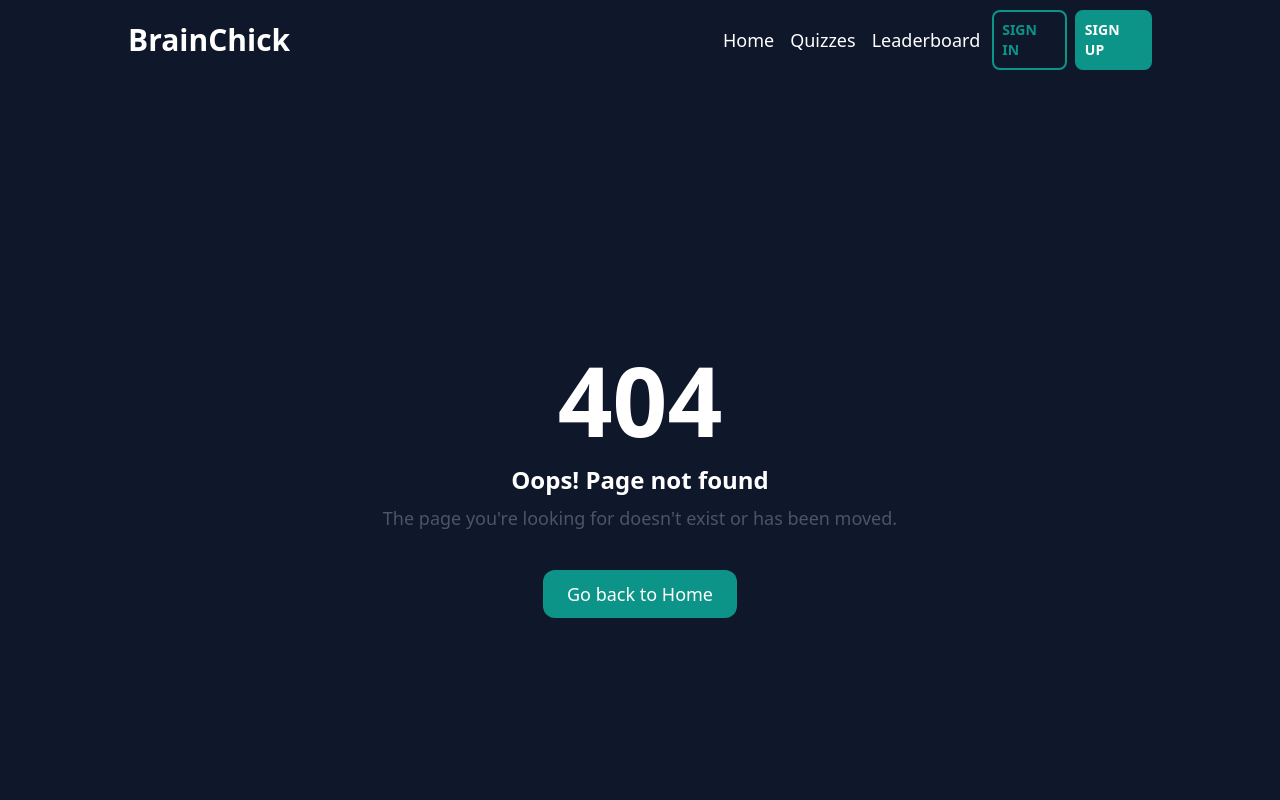
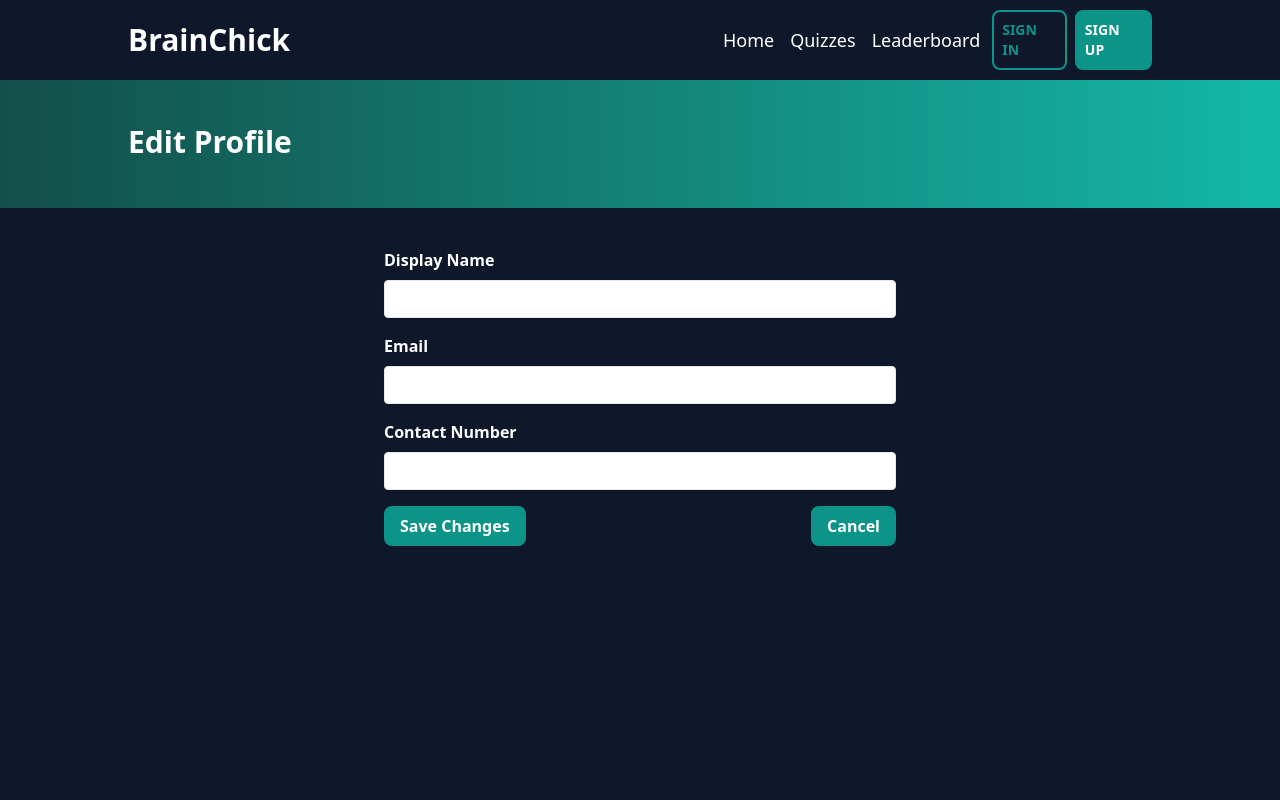
Before and after one commit to shashankaz/BrainChick, a React (Vite) app in the folder client/: page /edit-profile in a window 1280 px wide. Shown: the top 800 px of the page. Built offline with nearby package versions, Linux system fonts and the light colour scheme; no server answers.

Commit message:
added profile edit

```diff
--- a/client/src/App.jsx
+++ b/client/src/App.jsx
@@ -12,6 +12,7 @@ const ResultsPage = lazy(() => import("./pages/ResultsPage"));
 const ResultDetailPage = lazy(() => import("./pages/ResultDetailPage"));
 const Leaderboard = lazy(() => import("./pages/Leaderboard"));
 const Profile = lazy(() => import("./pages/Profile"));
+const EditProfile = lazy(() => import("./pages/EditProfile"));
 const SignIn = lazy(() => import("./pages/SignIn"));
 const SignUp = lazy(() => import("./pages/SignUp"));
 const NotFound = lazy(() => import("./pages/NotFound"));
@@ -32,6 +33,7 @@ const App = () => {
             <Route path="/results/:resultId" element={<ResultDetailPage />} />
             <Route path="/leaderboard" element={<Leaderboard />} />
             <Route path="/profile" element={<Profile />} />
+            <Route path="/edit-profile" element={<EditProfile />} />
             <Route path="/signin" element={<SignIn />} />
             <Route path="/signup" element={<SignUp />} />
             <Route path="*" element={<NotFound />} />
--- /dev/null
+++ b/client/src/pages/EditProfile.jsx
@@ -0,0 +1,84 @@
+import React, { useState } from "react";
+import { useNavigate } from "react-router-dom";
+import { updateProfile } from "firebase/auth";
+import { auth } from "../firebase";
+import ProfileHero from "../components/ProfileHero";
+
+const EditProfile = () => {
+  const navigate = useNavigate();
+  const user = auth.currentUser;
+  const [displayName, setDisplayName] = useState(user?.displayName || "");
+  const [email, setEmail] = useState(user?.email || "");
+  const [phoneNumber, setPhoneNumber] = useState(user?.phoneNumber || "");
+
+  const handleUpdateProfile = async (e) => {
+    e.preventDefault();
+    try {
+      if (user) {
+        await updateProfile(user, {
+          displayName: displayName,
+          phoneNumber: phoneNumber,
+        });
+        if (email !== user.email) {
+          await user.updateEmail(email);
+        }
+        navigate("/profile");
+      }
+    } catch (error) {
+      console.error("Error updating profile:", error.message);
+    }
+  };
+
+  return (
+    <div className="min-h-screen">
+      <ProfileHero title={"Edit Profile"} />
+      <div className="flex flex-col items-center justify-center mx-4 sm:mx-8 md:mx-16 lg:mx-32 my-10">
+        <form onSubmit={handleUpdateProfile} className="w-full max-w-lg">
+          <div className="mb-4">
+            <label className="block font-bold mb-2">Display Name</label>
+            <input
+              type="text"
+              value={displayName}
+              onChange={(e) => setDisplayName(e.target.value)}
+              className="shadow appearance-none border rounded w-full py-2 px-3 text-black leading-tight focus:outline-none focus:shadow-outline"
+            />
+          </div>
+          <div className="mb-4">
+            <label className="block font-bold mb-2">Email</label>
+            <input
+              type="email"
+              value={email}
+              onChange={(e) => setEmail(e.target.value)}
+              className="shadow appearance-none border rounded w-full py-2 px-3 text-black leading-tight focus:outline-none focus:shadow-outline"
+            />
+          </div>
+          <div className="mb-4">
+            <label className="block font-bold mb-2">Contact Number</label>
+            <input
+              type="text"
+              value={phoneNumber}
+              onChange={(e) => setPhoneNumber(e.target.value)}
+              className="shadow appearance-none border rounded w-full py-2 px-3 text-black leading-tight focus:outline-none focus:shadow-outline"
+            />
+          </div>
+          <div className="flex items-center justify-between gap-8 mt-4">
+            <Btn text={"Save Changes"} />
+            <Btn text={"Cancel"} onClick={() => navigate("/profile")} />
+          </div>
+        </form>
+      </div>
+    </div>
+  );
+};
+
+export default EditProfile;
+
+const Btn = ({ text, onClick }) => (
+  <button
+    type="button"
+    onClick={onClick}
+    className="py-2 px-4 w-full md:w-auto rounded-lg font-semibold flex justify-center bg-teal-600 hover:bg-teal-700 transition-all duration-300 ease-in-out cursor-pointer mb-4 md:mb-0"
+  >
+    {text}
+  </button>
+);
--- a/client/src/pages/Leaderboard.jsx
+++ b/client/src/pages/Leaderboard.jsx
@@ -40,7 +40,7 @@ const Leaderboard = () => {
             <thead>
               <tr className="text-left">
                 <th className="border border-gray-300 p-2 sm:p-4">Rank</th>
-                <th className="border border-gray-300 p-2 sm:p-4">ID</th>
+                <th className="border border-gray-300 p-2 sm:p-4">Name</th>
                 <th className="border border-gray-300 p-2 sm:p-4">Score</th>
               </tr>
             </thead>
--- a/client/src/pages/Profile.jsx
+++ b/client/src/pages/Profile.jsx
@@ -16,6 +16,10 @@ const Profile = () => {
 
   const handleLogout = () => {
     auth.signOut();
+  };
+
+  const handleEditProfile = () => {
+    navigate("/edit-profile");
   };
 
   return (
@@ -53,7 +57,7 @@ const Profile = () => {
               </tbody>
             </table>
             <div className="mt-8 flex flex-col sm:flex-row gap-4">
-              <Btn text="Edit Profile" />
+              <Btn text="Edit Profile" onClick={handleEditProfile} />
               <Btn text="Logout" onClick={handleLogout} />
             </div>
           </div>
--- a/client/src/pages/ResultsPage.jsx
+++ b/client/src/pages/ResultsPage.jsx
@@ -72,6 +72,32 @@ const ResultsPage = () => {
             <strong>Result ID:</strong> {resultId}
           </p>
         )}
+        <div className="mt-6">
+          <h3 className="text-xl font-semibold mb-4">Your Answers:</h3>
+          {quiz.questions.map((question, index) => (
+            <div key={index} className="mb-6">
+              <p className="font-medium mb-2">
+                Q{index + 1}: {question.question}
+              </p>
+              <p className="text-sm">
+                <strong>Your Answer:</strong>{" "}
+                <span
+                  className={
+                    userAnswers[index] === question.correctAnswer
+                      ? "text-green-600"
+                      : "text-red-600"
+                  }
+                >
+                  {userAnswers[index]}
+                </span>
+              </p>
+              <p className="text-sm">
+                <strong>Correct Answer:</strong>{" "}
+                <span className="text-green-600">{question.correctAnswer}</span>
+              </p>
+            </div>
+          ))}
+        </div>
         <Btn text="Back to Home" onClick={() => navigate("/")} />
       </div>
     </div>
```
